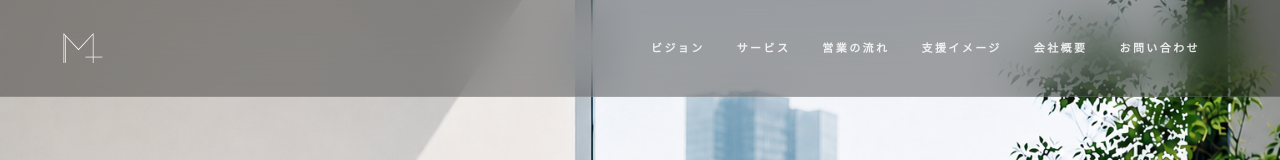
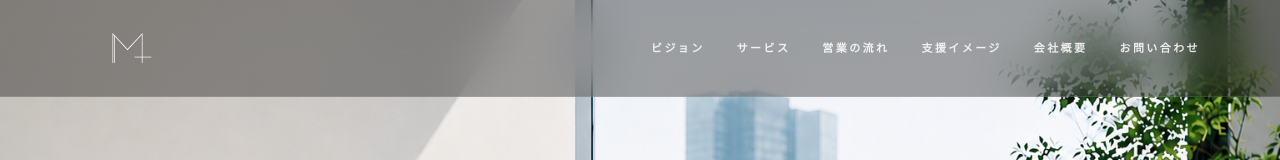
Before and after one commit to musubi-create/musubi, a Next.js app: page / in a window 1280 px wide. Shown: the top 160 px of the page. Built offline with nearby package versions, Linux system fonts and the light colour scheme.

Commit message:
Restore desktop header logo position

```diff
--- a/app/page.tsx
+++ b/app/page.tsx
@@ -213,7 +213,7 @@ export default function Home() {
 <div className="relative mx-auto flex h-20 w-full max-w-[1440px] items-center justify-start px-6 md:h-24 md:justify-end md:px-14 lg:px-20">
 <a
   href="#"
-  className="block transition-opacity duration-500 mix-blend-difference hover:opacity-60 focus-visible:outline focus-visible:outline-2 focus-visible:outline-offset-4 focus-visible:outline-white md:absolute md:left-8 lg:left-10"
+  className="block transition-opacity duration-500 mix-blend-difference hover:opacity-60 focus-visible:outline focus-visible:outline-2 focus-visible:outline-offset-4 focus-visible:outline-white md:fixed md:left-[89px] md:top-2"
   aria-label="MUSUBI"
 >
 <Image
```
